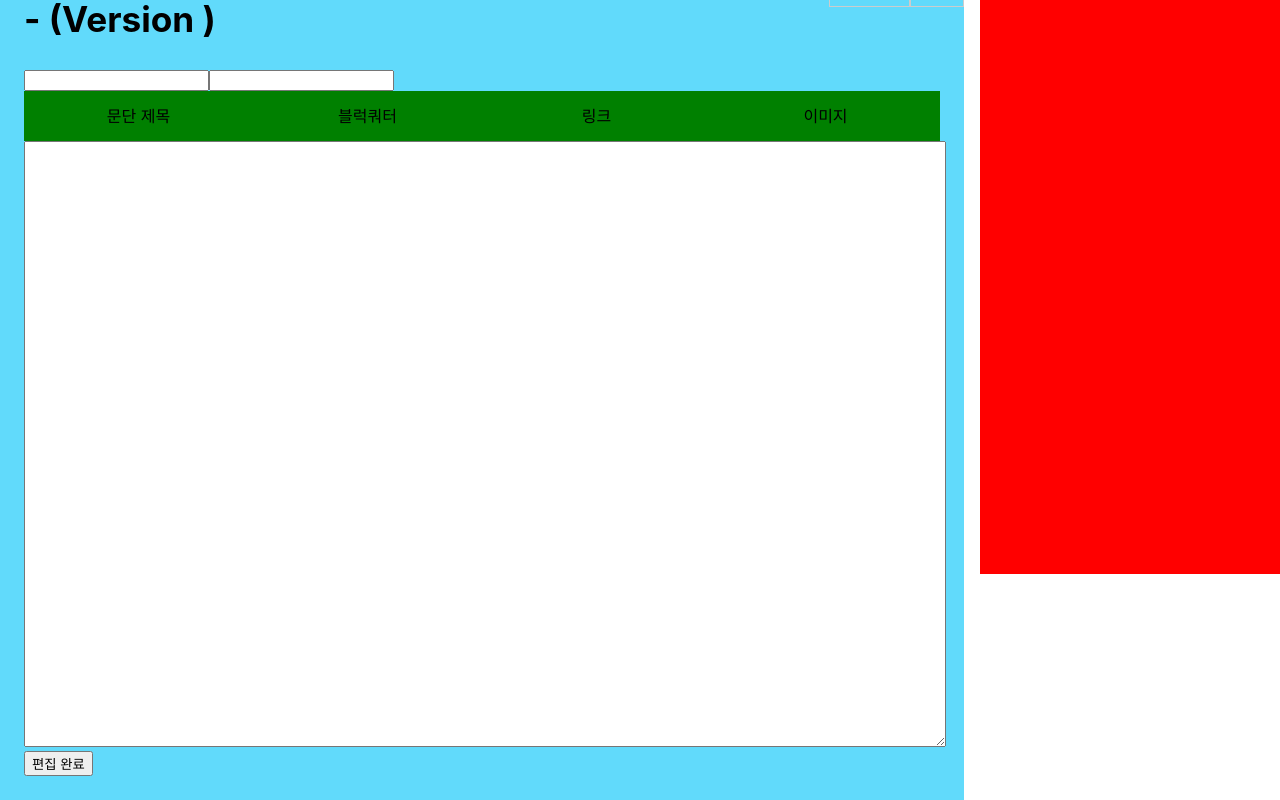
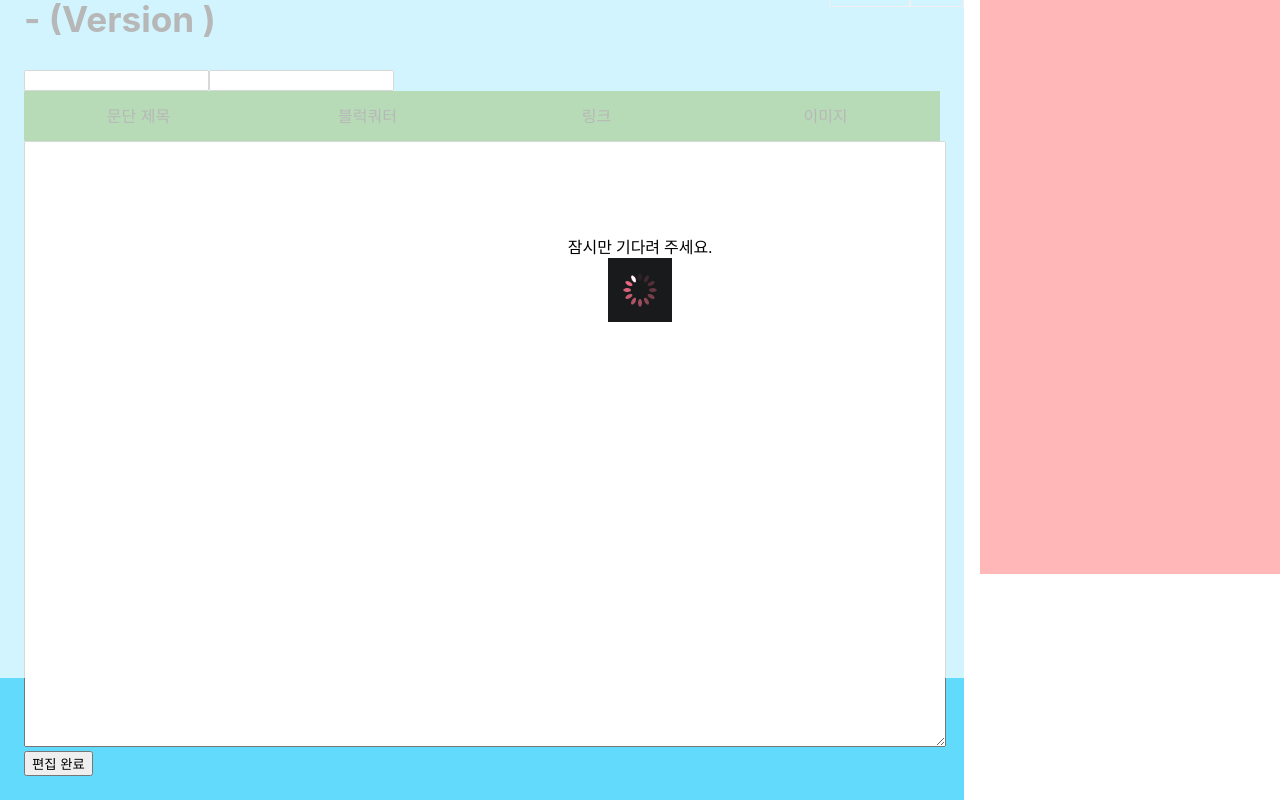
Before and after one commit to alkjfgh/error-nest, a React (Create React App) app in the folder ErrorNest/client/: page /edit in a window 1280 px wide. Both pictures are taken after a click on the button "편집 완료". Shown: the part 122-922 px from the top of the page. Built offline with nearby package versions, Linux system fonts and the light colour scheme; no server answers.

Commit message:
로딩 추가함. 적용은 아직

```diff
--- a/ErrorNest/client/package.json
+++ b/ErrorNest/client/package.json
@@ -18,6 +18,7 @@
     "react-scroll": "^1.9.0",
     "react-select": "^5.8.0",
     "sass": "^1.69.5",
+    "styled-components": "^6.1.1",
     "web-vitals": "^2.1.4"
   },
   "scripts": {
--- a/ErrorNest/client/src/App.js
+++ b/ErrorNest/client/src/App.js
@@ -18,6 +18,7 @@ import Logout from "./Logout";
 import ReportHistory from "./ReportHistory";
 import algoliasearch from "algoliasearch";
 import axios from "axios";
+import Loading from "./Loading";
 
 const App = () => {
     const ALGOLIA_APP_ID = process.env.REACT_APP_ALGOLIA_APP_ID
@@ -38,6 +39,8 @@ const App = () => {
 
     const [cookies, setCookies] = useCookies();
 
+    const [loading, setLoading] = useState(false);
+
     // 쿠키 초기화
     const setNewCookie = () => {
         const expires = new Date();
@@ -49,24 +52,28 @@ const App = () => {
         setCookies("username", usernameCookie, {path:"/", expires: expires});
     }
 
+    const changeLoading = (value) => {
+        setLoading(value)
+    }
+
     useEffect(() => {
-        setNewCookie()
+        if(cookies.userid) setNewCookie()
     },[]);
 
     return (
         <Router>
             <Header algolia={algolia}/>
+            {loading && <Loading/>}
             <Routes>
                 <Route path='/' element={<Layout><Main /></Layout>} />
                 <Route path='/logout' element={<Layout><Logout /></Layout>} />
                 <Route path='/document/*' element={<Layout><Document /></Layout>} />
                 <Route path='/search/*' element={<Layout><Search algolia={algolia} /></Layout>}/>
-                <Route path='/edit/*' element={<Layout><Edit algolia={algolia} /></Layout>}/>
+                <Route path='/edit/*' element={<Layout><Edit changeLoading={changeLoading}  algolia={algolia} /></Layout>}/>
                 <Route path='/history/*' element={<Layout><History /></Layout>}/>
                 <Route path='/Upload' element={<Layout><Upload algolia={algolia} /></Layout>}/>
                 <Route path='/signup' element={<Layout><SignUp email={email} /></Layout>}/>
                 <Route path='/login' element={<Layout><Login /></Layout>}/>
-                {/*{level !== "user" && level !== "" && <Route path='/admin' element={<Layout><Admin /></Layout>}/>}*/}
                 <Route path='/admin' element={<Layout><Admin /></Layout>}/>
                 <Route path='/report/*' element={<Layout><Report /></Layout>}/>
                 <Route path='/reportHistory' element={<Layout><ReportHistory /></Layout>}/>
--- a/ErrorNest/client/src/Edit.js
+++ b/ErrorNest/client/src/Edit.js
@@ -22,6 +22,7 @@ const Edit = (props) => {
     const [categoryText, setCategoryText] = useState('')
 
     const index = props.algolia.index
+    const changeLoading = props.changeLoading
 
     function arrToText(category) {
         let text = ""
@@ -90,6 +91,7 @@ const Edit = (props) => {
     }
 
     const editSubmit = async (e) => {
+        changeLoading(true)
         const this_url = location.pathname
         const res = await axios.post(this_url,{title, content, category, version, writer, userid:cookies.userid})
         if(res.data.success){
@@ -99,6 +101,7 @@ const Edit = (props) => {
             await addAlgolia(category,"category")
         }
         else alert("failed update")
+        changeLoading(false)
     }
 
     const contentChange = (e) => {
--- /dev/null
+++ b/ErrorNest/client/src/Loading.js
@@ -0,0 +1,16 @@
+import React from 'react'
+
+import {Background, LoadingText} from './css/lodingStyle';
+
+import Spinner from './img/Spinner-1s-200px.gif'
+
+export const Loading = () => {
+    return (
+        <Background>
+            <LoadingText>잠시만 기다려 주세요.</LoadingText>
+            <img src={Spinner} alt="로딩중" width="5%" />
+        </Background>
+    )
+}
+
+export default Loading
--- /dev/null
+++ b/ErrorNest/client/src/css/lodingStyle.js
@@ -0,0 +1,20 @@
+import styled from 'styled-components'
+
+export const Background = styled.div`
+    position: absolute;
+    width: 100vw;
+    height: 100vh;
+    top: 0;
+    left: 0;
+    background: #ffffffb7;
+    z-index: 999;
+    display: flex;
+    flex-direction: column;
+    align-items: center;
+    justify-content: center;
+`
+
+export const LoadingText = styled.div`
+    font: 1rem 'Noto Sans KR';
+    text-align: center;
+`
```
Also changed, not shown: ErrorNest/client/src/img/Spinner-1s-200px.gif (added), 1 other file (tests, documents, lock files or other folders).
